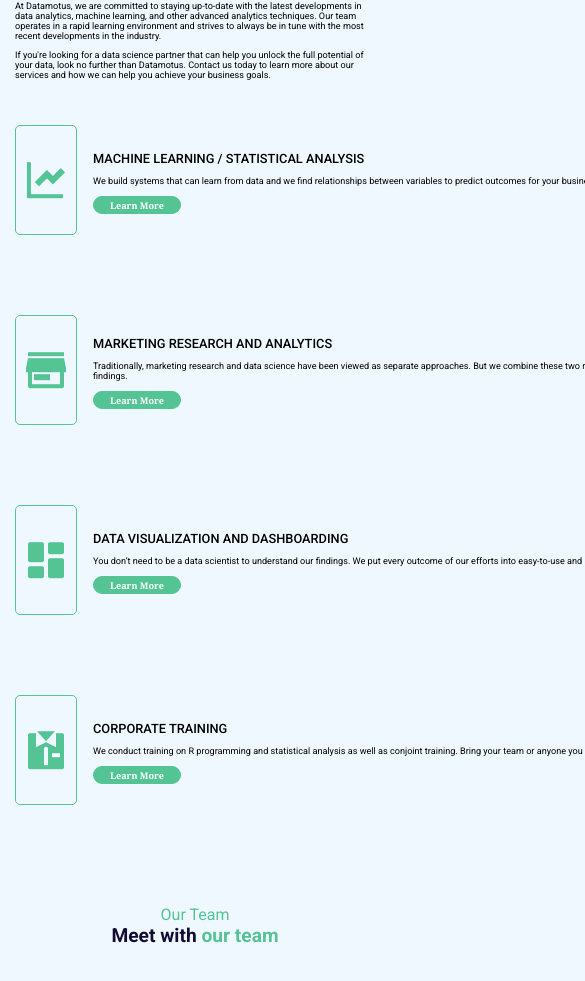
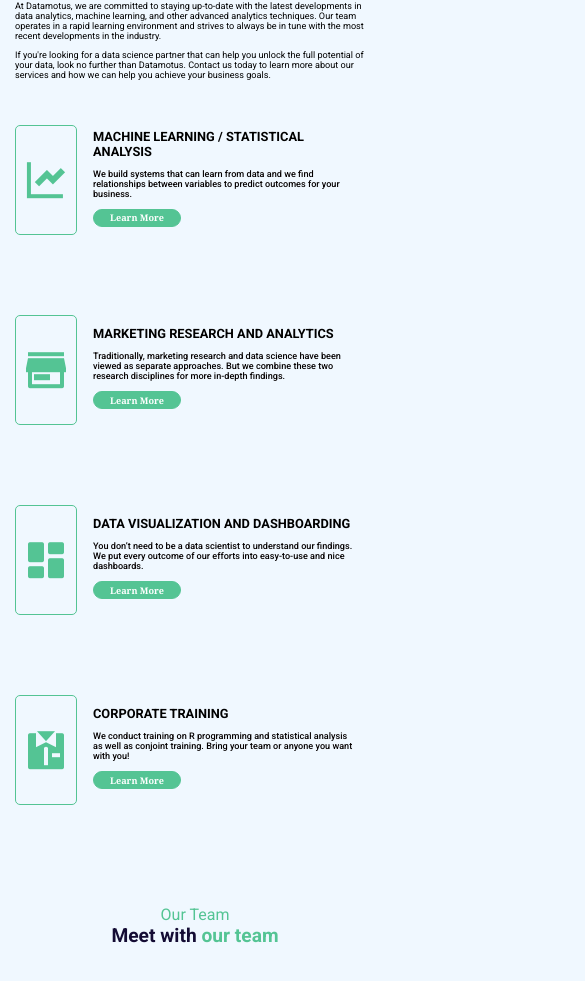
Before and after one commit to ArmanMotus/Datamotus, a React (Create React App) app: page / in a window 390 px wide. Shown: the part 1359-2340 px from the top of the page, 585 px wide, since content can reach past the window. Built offline with nearby package versions, Linux system fonts and the light colour scheme.

Commit message:
6/1/2023

```diff
--- a/src/components/UI/home.jsx
+++ b/src/components/UI/home.jsx
@@ -320,13 +320,13 @@
 
                     <div className='choose__item-wrapper'>
                         {chooseData.map((item,index)=>(
-                            <div className="choose__us-item">
+                            <div className="choose__us-item_1">
                                 <span className="choose__us-icon">
                                     <i class={item.icon}></i>
                                 </span>
-                                <div>
-                                    <h4 className="choose_us-title">{item.title}</h4>
-                                    <p className="description__about">
+                                <div className="choose_us-title_1">
+                                    <h4 >{item.title}</h4>
+                                    <p className="description__about_1">
                                         {item.desc}
                                     </p>
                                     <div className='about_learn_button'>
--- a/src/styles/about.css
+++ b/src/styles/about.css
@@ -27,7 +27,7 @@
     margin-top: 20px;
 }
 
-.choose__us-item{
+.choose__us-item_1{
     padding: 20px 20px 20px 0px;
     display: flex;
     align-items: center;
@@ -51,13 +51,13 @@
     font-size: 3rem;
 }
 
-.choose_us-title {
+.choose_us-title_1 {
     color: #000000;
     font-weight: 500;
     font-size: 1.5rem;
 }
 
-.description__about{
+.description__about_1{
     margin-top: 10px;
     color: #050101
 }
@@ -91,7 +91,7 @@
     .description__about__content-desc{
         font-size: 0.8rem;
     }
-    .choose_us-title {
+    .choose_us-title_1 {
         color: #000000;
         font-weight: 500;
         font-size: 0.8rem;
@@ -114,13 +114,17 @@
     .subtitle{
         font-size: 1rem;
     }
+
+
+
     .description__about__content-desc{
         font-size: 0.57rem;
         display: flex;
         margin-bottom: -20px;
     }
-    .choose_us-title {
-        margin-top: 30px;
+
+    .choose_us-title_1 {
+        margin-top: 20px;
         color: #000000;
         font-weight: 500;
         font-size: 1rem;
@@ -149,19 +153,22 @@
         margin-top: 25px;
     }
 
-    .choose_us-title {
+    .choose_us-title_1 {
         color: #000000;
         font-weight: 500;
         font-size: 0.8rem;
         width: 300%;
     }
 
-    .description__about{
+    .description__about_1{
         margin-top: 10px;
         color: #050101;
         font-size: 0.57rem;
-        width: 250%;
+        width: 100%;
+        overflow-wrap: break-word;
+        word-wrap: break-word;
     }
+
 
 }
 
@@ -178,7 +185,7 @@
         display: flex;
         margin-bottom: -20px;
     }
-    .choose_us-title {
+    .choose_us-title_1 {
         margin-top: 30px;
         color: #000000;
         font-weight: 500;
@@ -209,14 +216,14 @@
         margin-top: 25px;
     }
 
-    .choose_us-title {
+    .choose_us-title_1 {
         color: #000000;
         font-weight: 500;
         font-size: 0.8rem;
         width: 300%;
     }
 
-    .description__about{
+    .description__about_1{
         margin-top: 10px;
         color: #050101;
         font-size: 0.57rem;
--- a/src/styles/projectDet.css
+++ b/src/styles/projectDet.css
@@ -163,9 +163,9 @@
     }
 
     .about__img img{
-            width: 310px;
+            width: 380px;
             height: 200px;
-            margin-left: 20px;
+            margin-left: 0px;
             object-fit:fill;
             border-radius: 1.5rem;
             margin-top: 15px;
```
